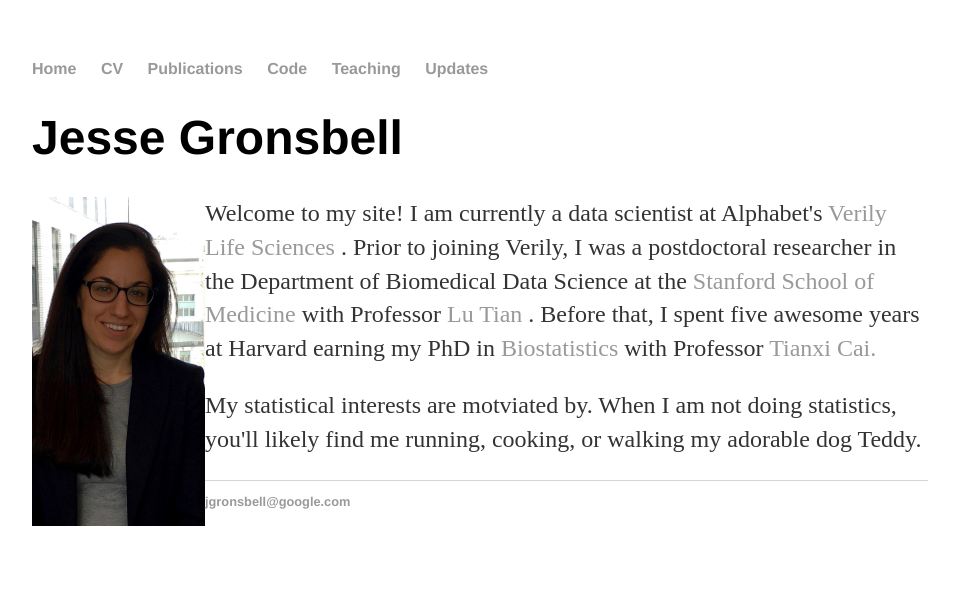
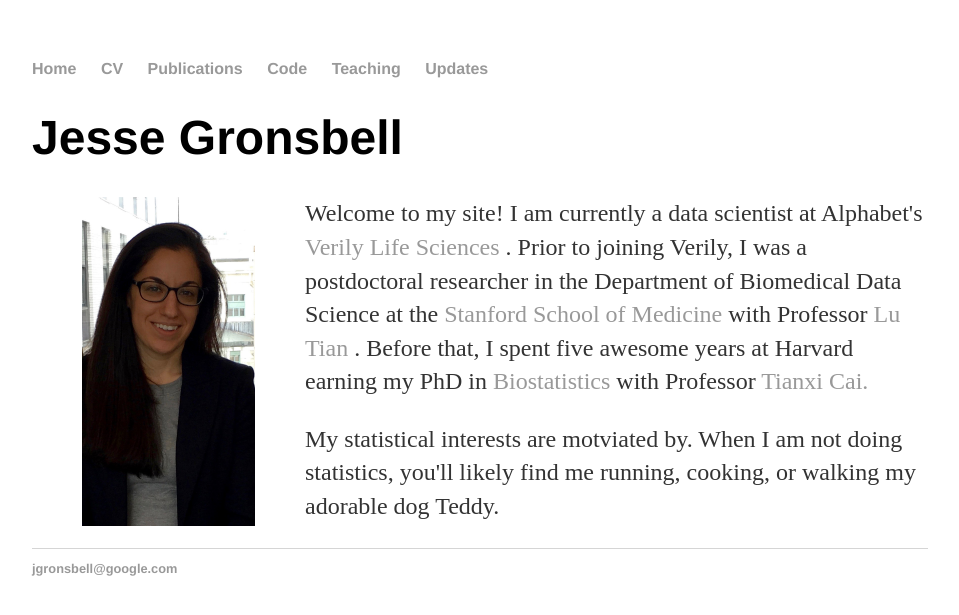
Before and after one commit to jgrons/old_website, a Jekyll site: the page built from index.html, in a window 1280 px wide. Shown: the top 615 px of the page, without its empty margins (160-1119 px from the left). Built offline with Jekyll 4.4.1, drawn with Linux system fonts in a browser that asks for light colours; nearby versions of some CDN libraries; some web fonts are replaced.

Commit message:
Update index.html

```diff
--- a/index.html
+++ b/index.html
@@ -6,7 +6,7 @@
 	<h1> Jesse Gronsbell </h1>
 	<div class="span2">
         <a href="../pics/IMG_1115.jpeg">
-            <img src="../pics/IMG_1115.jpeg" HEIGHT="329" WIDTH="173" align="left" margin-right = 820px
+            <img src="../pics/IMG_1115.jpeg" HEIGHT="329" WIDTH="173" align="left" style="margin:0px 50px"
                   title="JG" alt="JG"/></a>
         </div>
 
```
